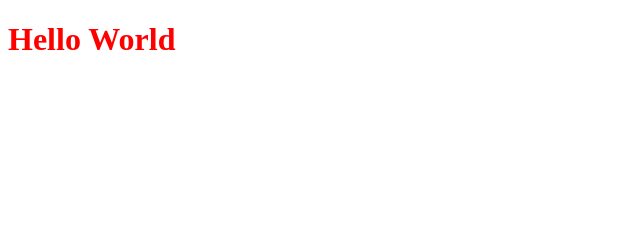
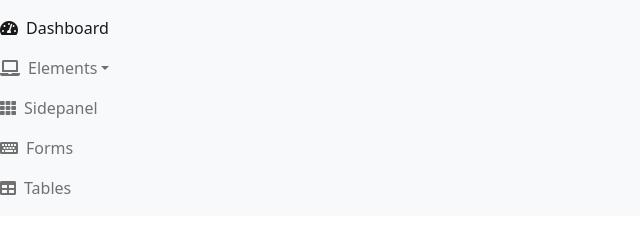
Before and after one commit to faesslerm/a11y-dashboard, a plain HTML site: page index.html in a window 1280 px wide. Shown: the whole page, without its empty margins (0-640 px from the left). Drawn offline with nearby package versions, Linux system fonts and the light colour scheme.

Commit message:
feat: add basic navigation

```diff
--- a/index.html
+++ b/index.html
@@ -1,12 +1,60 @@
 <!DOCTYPE html>
 <html lang="en">
+
 <head>
     <meta charset="UTF-8">
     <meta name="viewport" content="width=device-width, initial-scale=1.0">
     <title>Sample Dashboard</title>
+
+    <!-- Icon Font Stylesheet -->
+    <link href="https://cdnjs.cloudflare.com/ajax/libs/font-awesome/5.10.0/css/all.min.css" rel="stylesheet">
+
+    <!-- Bootstrap CSS -->
+    <link href="https://cdn.jsdelivr.net/npm/bootstrap@5.0.2/dist/css/bootstrap.min.css" rel="stylesheet"
+        integrity="sha384-EVSTQN3/azprG1Anm3QDgpJLIm9Nao0Yz1ztcQTwFspd3yD65VohhpuuCOmLASjC" crossorigin="anonymous">
+
+    <!-- Template Stylesheet -->
     <link rel="stylesheet" href="styles.css">
 </head>
+
 <body>
-    <h1>Hello World</h1>
+    <div>
+        <div class="row">
+            <!-- Navigation Start -->
+            <nav class="navbar bg-light navbar-light">
+                <div class="navbar-nav col-md-3 col-lg-2">
+                    <ul class="nav flex-column">
+                        <li class="nav-item">
+                            <a href="index.html" class="nav-item nav-link active"><i
+                                class="fa fa-tachometer-alt me-2"></i>Dashboard</a>
+                        </li>
+                        <li class="nav-item dropdown">
+                            <a href="#" class="nav-link dropdown-toggle" data-bs-toggle="dropdown"><i
+                                class="fa fa-laptop me-2"></i>Elements</a>
+                        <div class="dropdown-menu border-0">
+                            <a href="typography.html" class="dropdown-item">Typography</a>
+                            <a href="color.html" class="dropdown-item">Color</a>
+                        </div>
+                        </li>
+                        <li class="nav-item">
+                            <a href="sidepanel.html" class="nav-item nav-link"><i class="fa fa-th me-2"></i>Sidepanel</a>
+                        </li>
+                        <li class="nav-item">
+                            <a href="form.html" class="nav-item nav-link"><i class="fa fa-keyboard me-2"></i>Forms</a>
+                        </li>
+                        <li class="nav-item">
+                            <a href="table.html" class="nav-item nav-link"><i class="fa fa-table me-2"></i>Tables</a>
+                        </li>
+                    </ul>
+                </div>
+            </nav>
+            <!-- Navigation End -->
+        </div>
+    </div>
+
+    <script src="https://cdn.jsdelivr.net/npm/bootstrap@5.0.2/dist/js/bootstrap.bundle.min.js"
+        integrity="sha384-MrcW6ZMFYlzcLA8Nl+NtUVF0sA7MsXsP1UyJoMp4YLEuNSfAP+JcXn/tWtIaxVXM"
+        crossorigin="anonymous"></script>
 </body>
+
 </html>
```
